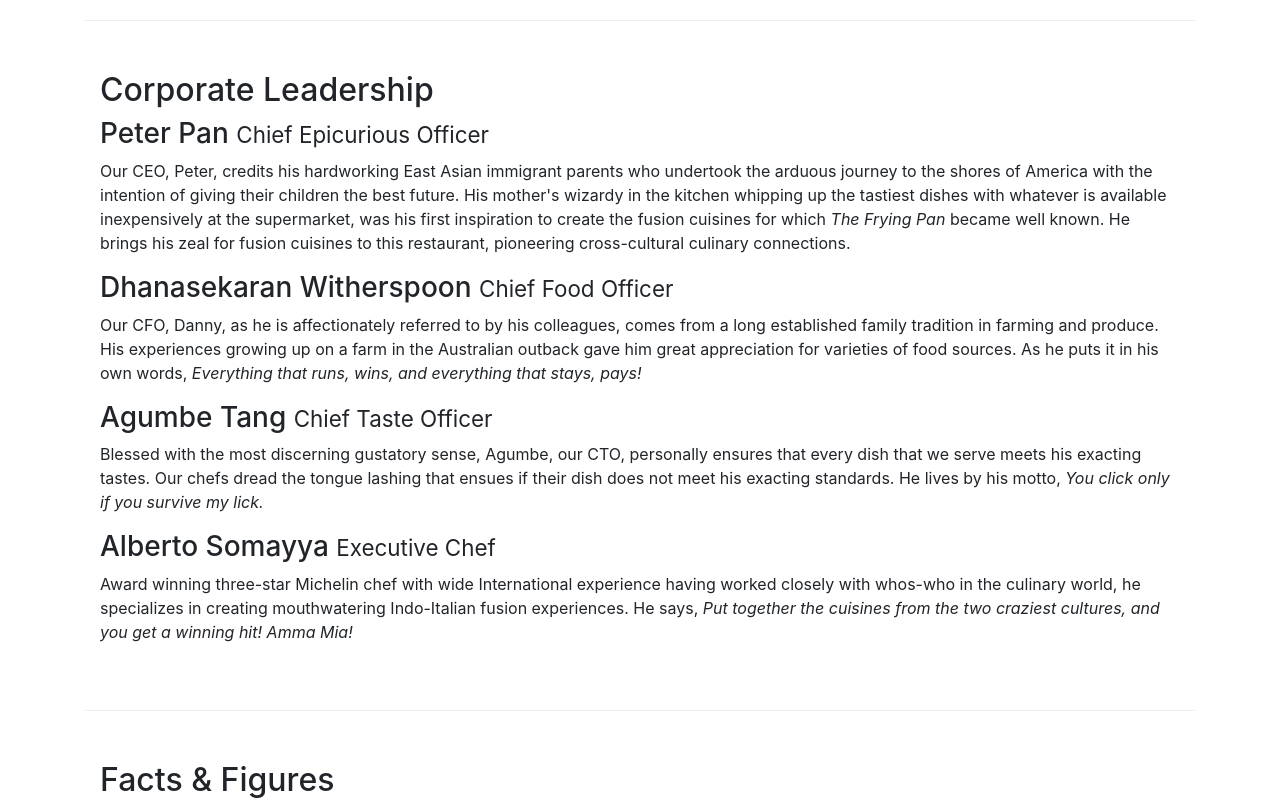
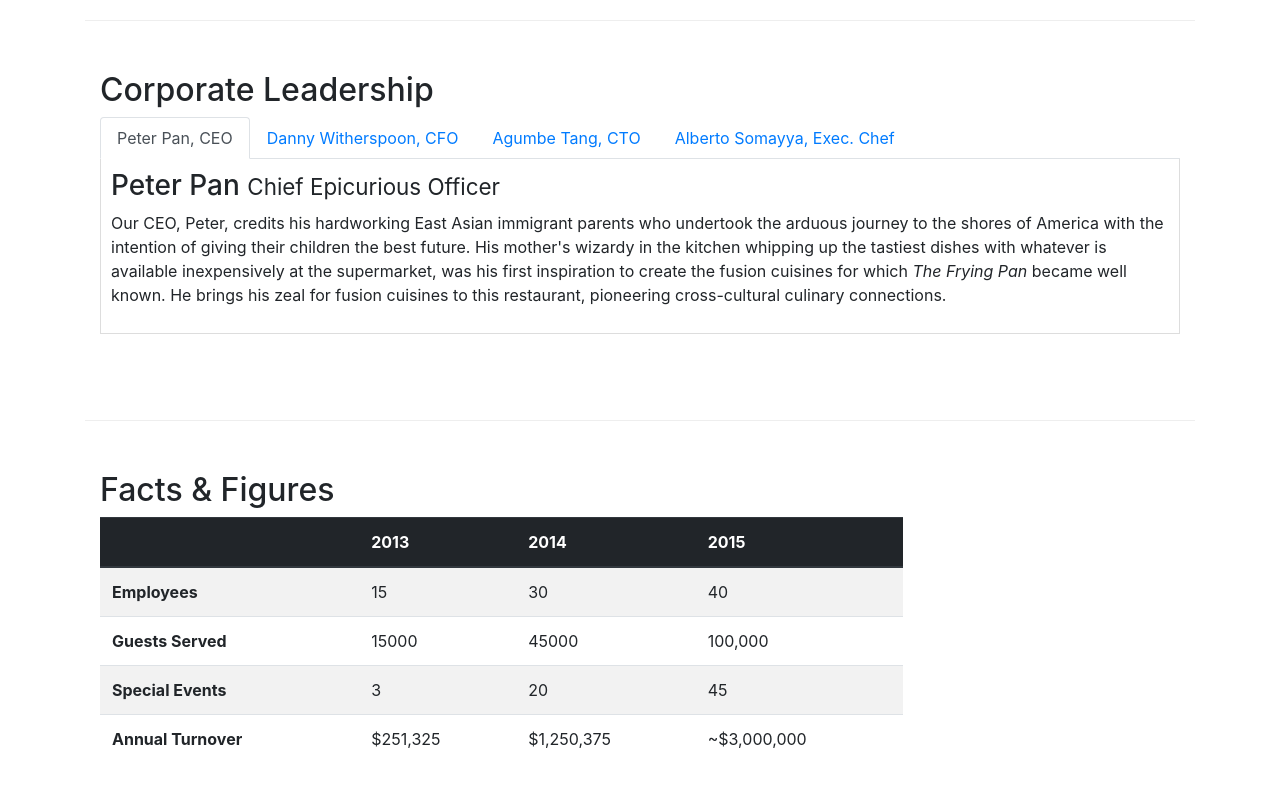
Before and after one commit to RamkiGanesh007/ConFusion, a website: page aboutus.html in a window 1280 px wide. Shown: the part 930-1734 px from the top of the page. Drawn offline with nearby package versions, Linux system fonts and the light colour scheme.

Commit message:
tabs Pills Tabbed Navigation

```diff
--- a/aboutus.html
+++ b/aboutus.html
@@ -100,14 +100,45 @@
         <div class="row row-content">
             <div class="col-12">
                 <h2>Corporate Leadership</h2>
+                <ul class="nav nav-tabs">
+                    <li class="nav-item">
+                      <a class="nav-link active " href="#peter"
+                        role="tab" data-toggle="tab">Peter Pan, CEO</a>
+                    </li>
+                    <li class="nav-item">
+                      <a class="nav-link " href="#danny" role="tab"
+                        data-toggle="tab">Danny Witherspoon, CFO</a>
+                    </li>
+                    <li class="nav-item">
+                      <a class="nav-link" href="#agumbe"role="tab"
+                        data-toggle="tab">Agumbe Tang, CTO</a>
+                    </li>
+                    <li class="nav-item">
+                      <a class="nav-link" href="#alberto" role="tab"
+                        data-toggle="tab">Alberto Somayya, Exec. Chef</a>
+                    </li>
+                </ul>
+
+                <div class="tab-content">
+
+                <div class="tab-pane show fade active" role="tabpanel" id="peter">
                     <h3>Peter Pan <small>Chief Epicurious Officer</small></h3>
-                <p class="d-none d-sm-block">Our CEO, Peter, credits his hardworking East Asian immigrant parents who undertook the arduous journey to the shores of America with the intention of giving their children the best future. His mother's wizardy in the kitchen whipping up the tastiest dishes with whatever is available inexpensively at the supermarket, was his first inspiration to create the fusion cuisines for which <em>The Frying Pan</em> became well known. He brings his zeal for fusion cuisines to this restaurant, pioneering cross-cultural culinary connections.</p>
+                    <p class="d-none d-sm-block" >Our CEO, Peter, credits his hardworking East Asian immigrant parents who undertook the arduous journey to the shores of America with the intention of giving their children the best future. His mother's wizardy in the kitchen whipping up the tastiest dishes with whatever is available inexpensively at the supermarket, was his first inspiration to create the fusion cuisines for which <em>The Frying Pan</em> became well known. He brings his zeal for fusion cuisines to this restaurant, pioneering cross-cultural culinary connections.</p>
+                </div>
+                <div class="tab-pane show fade" role="tabpanel" id="danny">
                     <h3>Dhanasekaran Witherspoon <small>Chief Food Officer</small></h3>
                      <p class="d-none d-sm-block">Our CFO, Danny, as he is affectionately referred to by his colleagues, comes from a long established family tradition in farming and produce. His experiences growing up on a farm in the Australian outback gave him great appreciation for varieties of food sources. As he puts it in his own words, <em>Everything that runs, wins, and everything that stays, pays!</em></p>
+                </div>
+                <div class="tab-pane show fade" role="tabpanel" id="agumbe">
                     <h3>Agumbe Tang <small>Chief Taste Officer</small></h3>
-                <p class="d-none d-sm-block">Blessed with the most discerning gustatory sense, Agumbe, our CTO, personally ensures that every dish that we serve meets his exacting tastes. Our chefs dread the tongue lashing that ensues if their dish does not meet his exacting standards. He lives by his motto, <em>You click only if you survive my lick.</em></p>
+                    <p class="d-none d-sm-block" >Blessed with the most discerning gustatory sense, Agumbe, our CTO, personally ensures that every dish that we serve meets his exacting tastes. Our chefs dread the tongue lashing that ensues if their dish does not meet his exacting standards. He lives by his motto, <em>You click only if you survive my lick.</em></p>
+                </div>
+                    <div class="tab-pane show fade" role="tabpanel" id="alberto">
                     <h3>Alberto Somayya <small>Executive Chef</small></h3>
-                <p class="d-none d-sm-block">Award winning three-star Michelin chef with wide International experience having worked closely with whos-who in the culinary world, he specializes in creating mouthwatering Indo-Italian fusion experiences. He says, <em>Put together the cuisines from the two craziest cultures, and you get a winning hit! Amma Mia!</em></p>
+                    <p class="d-none d-sm-block" >Award winning three-star Michelin chef with wide International experience having worked closely with whos-who in the culinary world, he specializes in creating mouthwatering Indo-Italian fusion experiences. He says, <em>Put together the cuisines from the two craziest cultures, and you get a winning hit! Amma Mia!</em></p>
+                </div>
+
+        </div>
         </div>
        </div>
        <div class="row row-content">
--- a/styles.css
+++ b/styles.css
@@ -46,3 +46,11 @@ body
 {
     background-color: #512DAB;
 }
+
+.tab-content
+{
+    border-left: 1px solid #ddd;
+    border-right: 1px solid #ddd;
+    border-bottom: 1px solid #ddd;
+    padding: 10px;
+}
```
Lines whose indentation alone changed are shown as unchanged.
